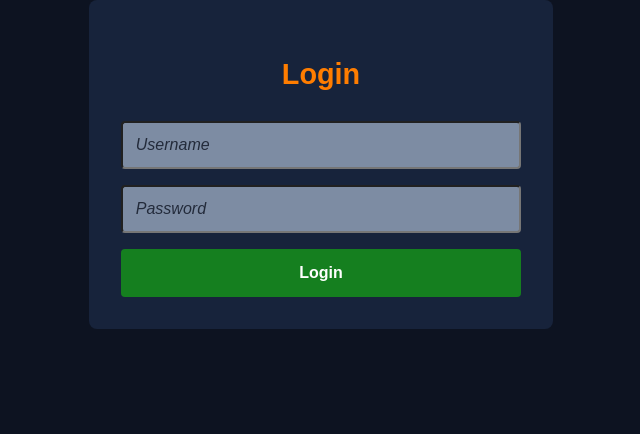
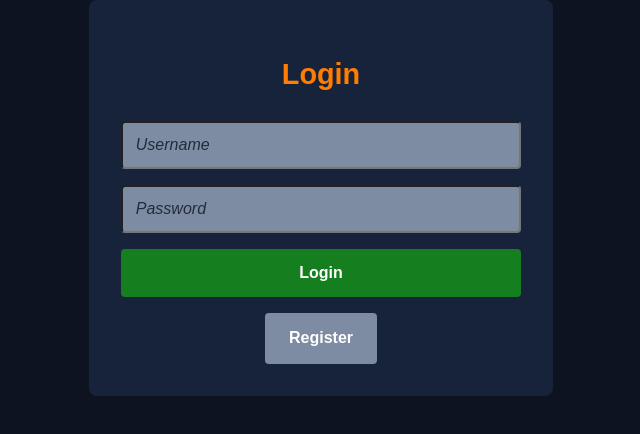
Before and after one commit to Chupiik/CineMetrics, a React (Vite) app in the folder frontend/: page /login in a window 1280 px wide. Shown: the top 434 px of the page, without its empty margins (319-959 px from the left). Built offline with nearby package versions, Linux system fonts and the light colour scheme.

Commit message:
Updated login/register form to validate inputs

```diff
--- a/frontend/src/components/Form.jsx
+++ b/frontend/src/components/Form.jsx
@@ -1,6 +1,6 @@
-import {useState} from "react"
+import React, {useState} from "react"
 import api from "../api"
-import {useNavigate} from "react-router-dom"
+import {Link, useNavigate} from "react-router-dom"
 import {ACCESS_TOKEN, REFRESH_TOKEN} from "../constants"
 import "../styles/Form.css"
 import LoadingIndicator from "./LoadingIndicator";
@@ -9,13 +9,21 @@ function Form({route, method}) {
     const [username, setUsername] = useState("")
     const [password, setPassword] = useState("")
     const [loading, setLoading] = useState(false)
+    const [errorMessage, setErrorMessage] = useState("");
     const navigate = useNavigate()
 
     const name = method === "login" ? "Login" : "Register"
     const handleSubmit = async (e) => {
+        e.preventDefault();
+        setErrorMessage("");
+
+
+        if (!username || !password) {
+            setErrorMessage("Please fill out the username and password.");
+            return;
+        }
+
         setLoading(true);
-        e.preventDefault();
-
         try {
             const res = await api.post(route, {username, password})
             if (method === "login") {
@@ -26,18 +34,27 @@ function Form({route, method}) {
                 navigate("/login")
             }
         } catch (error) {
-            alert(error);
+            if (error.response.status === 401) {
+                setErrorMessage("Invalid credentials. Please check your username and password.");
+            } else if (error.response.status === 400) {
+                setErrorMessage("An account with this username already exists. Please choose another username.");
+            } else {
+                setErrorMessage("An unexpected error occurred. Please try again later.");
+            }
         } finally {
             setLoading(false);
         }
 
     };
 
-    return <form onSubmit={handleSubmit} className="login-form-container">
+    return (
+        <div>
+            <form onSubmit={handleSubmit} className="login-form-container">
                 <h1>{name}</h1>
                 <input
                     className="form-input"
                     type="text"
+                    required
                     value={username}
                     onChange={(e) => setUsername(e.target.value)}
                     placeholder="Username"
@@ -45,16 +62,38 @@ function Form({route, method}) {
                 <input
                     className="form-input"
                     type="password"
+                    required
                     value={password}
                     onChange={(e) => setPassword(e.target.value)}
                     placeholder="Password"
                 />
-        {loading && <LoadingIndicator/>}
+                {errorMessage && <p className="error-message">{errorMessage}</p>}
+                {loading &&
+                    <div className="loading-indicator">
+                        <LoadingIndicator/>
+                    </div>
+                }
                 <button className="form-button" type="submit">
                     {name}
                 </button>
+                {method === "login" && (
+                    <div className="login-register-button-container">
+                        <Link to="/register" className="login-register-button">
+                            Register
+                        </Link>
+                    </div>
+                )}
+                {method !== "login" && (
+                    <div className="login-register-button-container">
+                        <Link to="/login" className="login-register-button">
+                            Login
+                        </Link>
+                    </div>
+                )}
+
             </form>
-
+        </div>
+    )
 }
 
 export default Form
--- a/frontend/src/styles/Form.css
+++ b/frontend/src/styles/Form.css
@@ -67,6 +67,58 @@
     cursor: not-allowed;
 }
 
+.loading-indicator {
+    display: flex; /* Useful if you need to align children inside */
+    justify-content: center; /* Horizontally align children */
+    align-items: center; /* Vertically align children */
+    margin: 10px;
+}
+
+.error-message {
+    color: var(--danger-color);
+    font-size: 0.9rem;
+    margin-top: -10px; /* Adjust spacing if necessary */
+    margin-bottom: 10px;
+    text-align: left; /* Align with inputs */
+}
+
+.login-register-button-container {
+    margin-top: 1rem; /* Adds spacing above the Register button */
+    text-align: center;
+}
+
+.login-register-button {
+    display: inline-block;
+    padding: 0.8rem 1.5rem;
+    font-size: 1rem;
+    font-weight: bold;
+    color: var(--secondary-color);
+    background-color: var(--infoText-color);
+    border: none;
+    border-radius: 4px;
+    cursor: pointer;
+    text-decoration: none; /* Removes underline */
+    transition: background-color 0.3s ease, transform 0.2s ease;
+}
+
+.login-register-button:hover {
+    background-color: var(--primary-color); /* Lighter orange on hover */
+    transform: translateY(-2px); /* Lift effect on hover */
+    box-shadow: 0 4px 8px rgba(0, 0, 0, 0.15); /* Adds shadow */
+}
+
+.login-register-button:focus {
+    outline: none;
+    box-shadow: 0 0 0 3px rgba(255, 123, 0, 0.4); /* Focus ring in orange */
+}
+
+.login-register-button:active {
+    background-color: var(--info-color); /* Muted orange on click */
+    transform: translateY(2px); /* Press down effect */
+    box-shadow: 0 2px 4px rgba(0, 0, 0, 0.2); /* Shadow for pressed state */
+}
+
+
 /* Optional responsive design */
 @media (max-width: 600px) {
     .login-form-container {
```
Also changed, not shown: 1 other file (tests, documents, lock files or other folders). Lines whose indentation alone changed are shown as unchanged.
